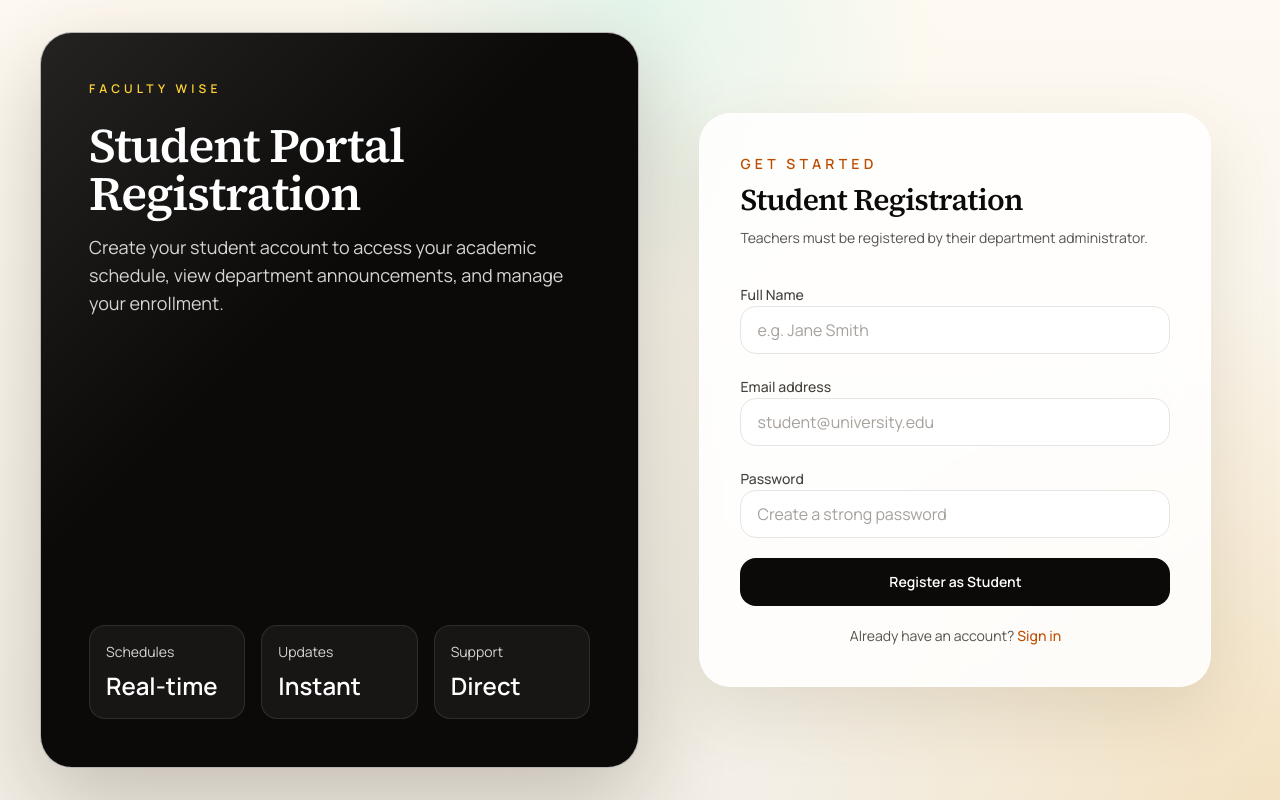
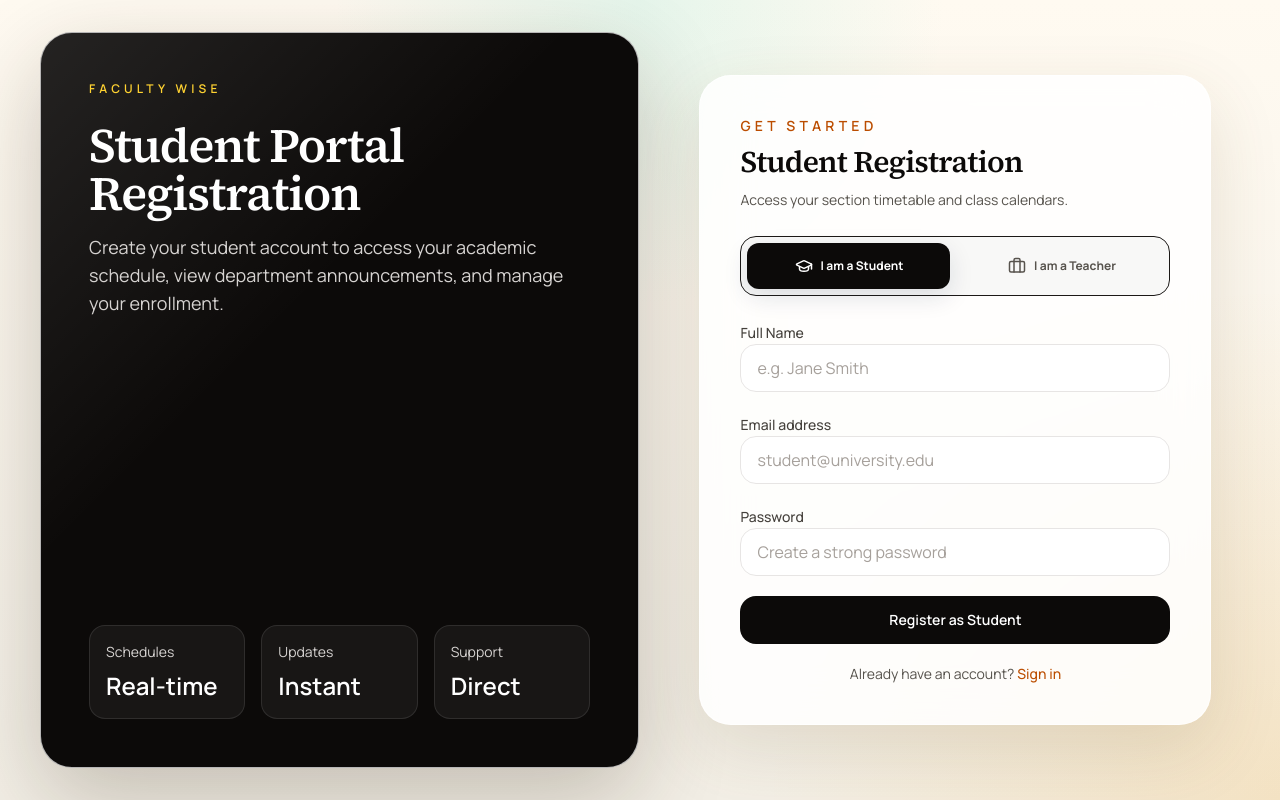
Before and after one commit to WenDEVLIFE/faculti_wise, a Next.js app: page /register in a window 1280 px wide. Built offline with nearby package versions, Linux system fonts and the light colour scheme; no server answers.

Commit message:
feat: add teacher registration support with role selection and sandbox mode fallback

```diff
--- a/features/auth/login/LoginPageView.tsx
+++ b/features/auth/login/LoginPageView.tsx
@@ -138,6 +138,13 @@ export default function LoginPageView() {
                 {loading ? "Signing in..." : "Sign in"}
               </button>
 
+              <p className="text-center text-sm text-stone-600 mt-4.5">
+                Don't have an account?{" "}
+                <Link to="/register" className="font-semibold text-amber-700 hover:text-amber-800 transition-colors">
+                  Create an account
+                </Link>
+              </p>
+
               {isDemoMode && (
                 <div className="mt-6 pt-6 border-t border-stone-200/60 space-y-4">
                   <div className="flex items-center gap-2">
--- a/features/auth/register/RegisterPageView.tsx
+++ b/features/auth/register/RegisterPageView.tsx
@@ -3,12 +3,15 @@
 import { useState } from "react";
 import { Link, useNavigate } from "react-router-dom";
 import { createUserWithEmailAndPassword } from "firebase/auth";
-import { doc, getDoc, setDoc, serverTimestamp } from 'firebase/firestore';
+import { doc, setDoc, serverTimestamp } from 'firebase/firestore';
 import { getAuthInstance, getDb } from "@/lib/firebase";
 import { appRoutes } from "@/lib/constants/routes.constants";
+import { mockData } from "@/lib/constants/mockData";
+import { GraduationCap, Briefcase } from "lucide-react";
 
 export default function RegisterPageView() {
   const navigate = useNavigate();
+  const [role, setRole] = useState<'student' | 'teacher'>('student');
   const [email, setEmail] = useState("");
   const [password, setPassword] = useState("");
   const [displayName, setDisplayName] = useState("");
@@ -19,40 +22,150 @@ export default function RegisterPageView() {
     e.preventDefault();
     setError(null);
     setLoading(true);
+
+    // School Email validation for Teacher
+    if (role === 'teacher') {
+      const emailDomain = email.split("@")[1]?.toLowerCase();
+      if (!emailDomain || !(emailDomain.endsWith(".edu") || emailDomain === "university.edu")) {
+        setError("Teachers must register using a valid school email address (ending in .edu).");
+        setLoading(false);
+        return;
+      }
+    }
+
     try {
       const auth = getAuthInstance();
       const db = getDb();
 
-      if (!auth) {
-        setError("Authentication not initialized");
-        setLoading(false);
+      if (!auth || !db) {
+        // Sandbox / Demo Mode fallback
+        console.warn("Firebase not fully configured. Seeding registration into local Developer Sandbox...");
+
+        const mockUid = `user-${Math.floor(1000 + Math.random() * 9000)}`;
+
+        const newMockUser = {
+          id: mockUid,
+          uid: mockUid,
+          email: email,
+          displayName: displayName,
+          role: role,
+          status: 'active',
+          departmentId: 'cs-dept',
+          createdAt: new Date(),
+          updatedAt: new Date(),
+        };
+
+        mockData.users.push(newMockUser);
+
+        if (role === 'teacher') {
+          mockData.teachers.push({
+            uid: mockUid,
+            employeeNo: `EMP-${new Date().getFullYear()}-${Math.floor(1000 + Math.random() * 9000)}`,
+            fullName: displayName,
+            designation: 'Faculty',
+            employmentType: 'Full-time',
+            targetUnits: 18,
+            specialization: 'Computer Science',
+            major: 'Software Engineering',
+            certifications: [],
+            skills: [],
+            teachingExperience: '1 Year',
+            eligibleSubjects: [],
+            officeLocation: 'Science Building, Room 204',
+          });
+        } else {
+          mockData.students.push({
+            id: `student-${Math.floor(1000 + Math.random() * 9000)}`,
+            uid: mockUid,
+            studentNo: `STUD-${new Date().getFullYear()}-${Math.floor(1000 + Math.random() * 9000)}`,
+            fullName: displayName,
+            programId: 'bscs',
+            sectionId: 'section-bscs-3a', // Default BSCS-3A
+            yearLevel: 1,
+            major: 'General Computer Science',
+            gpa: 4.0,
+          });
+        }
+
+        const mockFirebaseUser = {
+          uid: mockUid,
+          email: email,
+          displayName: displayName,
+          emailVerified: true,
+        } as any;
+
+        if (typeof window !== 'undefined') {
+          localStorage.setItem('demo_user', JSON.stringify({
+            firebaseUser: mockFirebaseUser,
+            profile: newMockUser
+          }));
+        }
+
+        const redirectPath = role === 'teacher' ? appRoutes.teacherDashboard : appRoutes.studentDashboard;
+        window.location.href = redirectPath;
         return;
       }
 
-      if (!db) {
-        setError("Database not initialized");
-        setLoading(false);
-        return;
-      }
-
+      // Real Firebase Mode
       const userCredential = await createUserWithEmailAndPassword(auth, email, password);
       const user = userCredential.user;
 
-      // Create user profile in Firestore
+      // 1. Create main profile in Firestore users collection
       await setDoc(doc(db, 'users', user.uid), {
         id: user.uid,
         email: user.email,
         displayName: displayName,
-        role: 'student',
+        role: role,
         status: 'active',
-        departmentId: null,
+        departmentId: 'cs-dept',
         createdAt: serverTimestamp(),
         updatedAt: serverTimestamp(),
       });
 
-      navigate(appRoutes.dashboard);
+      // 2. Seed role-specific collections in Firestore
+      if (role === 'teacher') {
+        const employeeNo = `EMP-${new Date().getFullYear()}-${Math.floor(1000 + Math.random() * 9000)}`;
+        await setDoc(doc(db, 'teachers', user.uid), {
+          uid: user.uid,
+          employeeNo: employeeNo,
+          fullName: displayName,
+          designation: 'Faculty',
+          employmentType: 'Full-time',
+          targetUnits: 18,
+          specialization: 'Computer Science',
+          major: 'Software Engineering',
+          certifications: [],
+          skills: [],
+          teachingExperience: '1 Year',
+          eligibleSubjects: [],
+          officeLocation: 'Science Building, Room 204',
+          createdAt: serverTimestamp(),
+        });
+      } else {
+        const studentNo = `STUD-${new Date().getFullYear()}-${Math.floor(1000 + Math.random() * 9000)}`;
+        await setDoc(doc(db, 'students', user.uid), {
+          uid: user.uid,
+          studentNo: studentNo,
+          fullName: displayName,
+          programId: 'bscs',
+          sectionId: 'section-bscs-3a', // Default BSCS-3A
+          yearLevel: 1,
+          major: 'General Computer Science',
+          gpa: 4.0,
+          createdAt: serverTimestamp(),
+        });
+      }
+
+      const redirectPath = role === 'teacher' ? appRoutes.teacherDashboard : appRoutes.studentDashboard;
+      navigate(redirectPath);
     } catch (err: any) {
-      setError(err.message || "Failed to create account.");
+      if (err.code === 'auth/email-already-in-use') {
+        setError("This email is already registered.");
+      } else if (err.code === 'auth/weak-password') {
+        setError("The password is too weak. Please use at least 6 characters.");
+      } else {
+        setError(err.message || "Failed to create account.");
+      }
     } finally {
       setLoading(false);
     }
@@ -69,12 +182,13 @@ export default function RegisterPageView() {
                 Faculty Wise
               </p>
               <div className="space-y-4">
-                <h1 className="text-4xl font-semibold tracking-tight sm:text-5xl">
-                  Student Portal Registration
+                <h1 className="text-4xl font-semibold tracking-tight sm:text-5xl transition-all duration-300">
+                  {role === 'student' ? 'Student Portal Registration' : 'Faculty Portal Registration'}
                 </h1>
-                <p className="max-w-lg text-base leading-7 text-stone-300 sm:text-lg">
-                  Create your student account to access your academic schedule,
-                  view department announcements, and manage your enrollment.
+                <p className="max-w-lg text-base leading-7 text-stone-300 sm:text-lg transition-all duration-300">
+                  {role === 'student'
+                    ? 'Create your student account to access your academic schedule, view department announcements, and manage your enrollment.'
+                    : 'Create your professional teaching profile to coordinate timetables, manage teaching workloads, submit preferred availabilities, and check course details.'}
                 </p>
               </div>
             </div>
@@ -102,15 +216,51 @@ export default function RegisterPageView() {
               <p className="text-sm font-semibold uppercase tracking-[0.3em] text-amber-700">
                 Get started
               </p>
-              <h2 className="text-3xl font-semibold tracking-tight text-stone-950">
-                Student Registration
+              <h2 className="text-3xl font-semibold tracking-tight text-stone-950 transition-all duration-300">
+                {role === 'student' ? 'Student Registration' : 'Faculty Registration'}
               </h2>
-              <p className="text-sm leading-6 text-stone-600">
-                Teachers must be registered by their department administrator.
+              <p className="text-sm leading-6 text-stone-600 transition-all duration-300">
+                {role === 'student'
+                  ? 'Access your section timetable and class calendars.'
+                  : 'Requires a valid school email address (ending in .edu).'}
               </p>
             </div>
 
-            <form className="mt-8 space-y-5" onSubmit={handleRegister}>
+            {/* Role Selection Tabs */}
+            <div className="mt-6 grid grid-cols-2 gap-2.5 p-1.5 bg-stone-100/70 border border-stone-250/20 rounded-2xl">
+              <button
+                type="button"
+                onClick={() => {
+                  setRole('student');
+                  setError(null);
+                }}
+                className={`flex items-center justify-center gap-2 py-3.5 text-xs font-bold rounded-xl transition-all cursor-pointer ${
+                  role === 'student'
+                    ? 'bg-stone-950 text-white shadow-md'
+                    : 'text-stone-600 hover:text-stone-950 hover:bg-stone-200/50'
+                }`}
+              >
+                <GraduationCap className="h-4.5 w-4.5" />
+                I am a Student
+              </button>
+              <button
+                type="button"
+                onClick={() => {
+                  setRole('teacher');
+                  setError(null);
+                }}
+                className={`flex items-center justify-center gap-2 py-3.5 text-xs font-bold rounded-xl transition-all cursor-pointer ${
+                  role === 'teacher'
+                    ? 'bg-stone-950 text-white shadow-md'
+                    : 'text-stone-600 hover:text-stone-950 hover:bg-stone-200/50'
+                }`}
+              >
+                <Briefcase className="h-4.5 w-4.5" />
+                I am a Teacher
+              </button>
+            </div>
+
+            <form className="mt-6 space-y-5" onSubmit={handleRegister}>
               {error && (
                 <div className="rounded-xl bg-red-50 p-4 text-sm text-red-600 border border-red-100">
                   {error}
@@ -141,7 +291,7 @@ export default function RegisterPageView() {
                   type="email"
                   required
                   autoComplete="email"
-                  placeholder="student@university.edu"
+                  placeholder={role === 'student' ? "student@university.edu" : "teacher@university.edu"}
                   value={email}
                   onChange={(e) => setEmail(e.target.value)}
                   className="h-12 w-full rounded-2xl border border-stone-200 bg-white px-4 text-stone-900 outline-none transition placeholder:text-stone-400 focus:border-amber-400 focus:ring-4 focus:ring-amber-100"
@@ -169,7 +319,7 @@ export default function RegisterPageView() {
                 disabled={loading}
                 className="inline-flex h-12 w-full items-center justify-center rounded-2xl bg-stone-950 px-5 text-sm font-semibold text-white transition hover:bg-stone-800 disabled:opacity-50 disabled:cursor-not-allowed"
               >
-                {loading ? "Registering..." : "Register as Student"}
+                {loading ? "Registering..." : role === 'student' ? "Register as Student" : "Register as Teacher"}
               </button>
 
               <p className="text-center text-sm text-stone-600">
```
